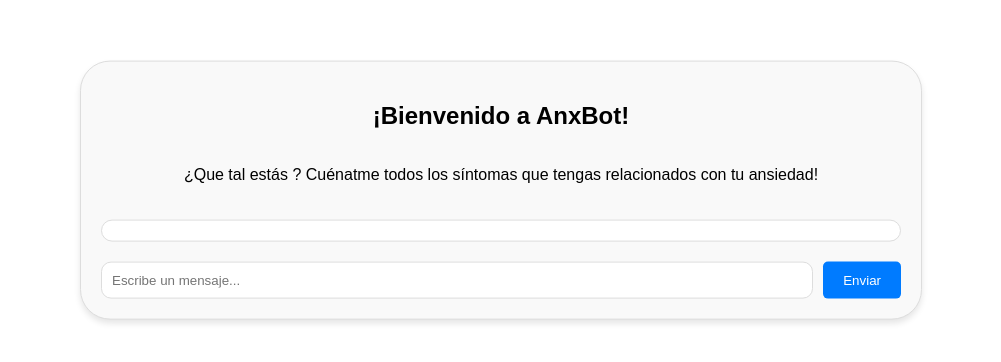
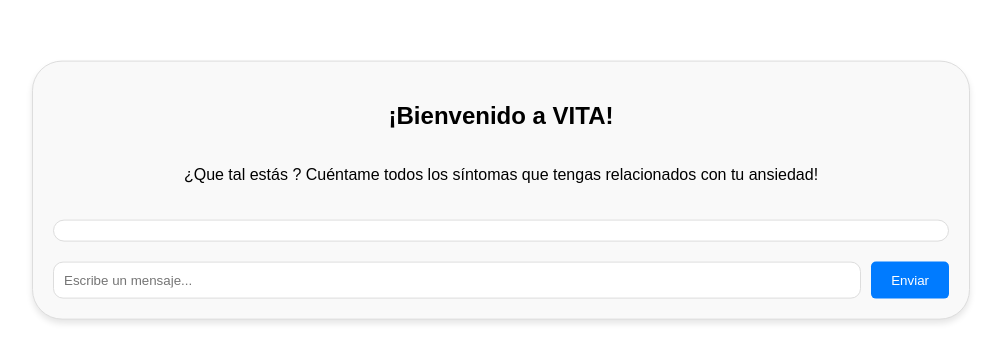
Before and after one commit to AlejandroGarciaMenor/TFG_GISI, a React (Create React App) app in the folder frontend/: page /chatbot in a window 1280 px wide. Shown: the part 210-572 px from the top of the page, without its empty margins (139-1140 px from the left). Built offline with nearby package versions, Linux system fonts and the light colour scheme.

Commit message:
cambios estilo chatbot (incluyendo fotoPerfil en session storage)

```diff
--- a/frontend/src/Chatbot.js
+++ b/frontend/src/Chatbot.js
@@ -8,7 +8,7 @@ Modal.setAppElement('#root');
 const Chatbot = () => {
   const userId = sessionStorage.getItem("id");
   const nombreUsuario = sessionStorage.getItem("nombre");
-  const imagenUsuario = sessionStorage.getItem("fotoPerfil") || "./images/default-user.png";
+  const imagenUsuario = sessionStorage.getItem("fotoPerfil") ? `https://localhost:5000${sessionStorage.getItem("fotoPerfil")}` : "./images/default-user.png";
   const imagenBot = "./images/chatbot.jpg";
   const [mensaje, setMensaje] = useState('');
   const [historial, setHistorial] = useState([]);
@@ -51,8 +51,8 @@ const Chatbot = () => {
   return (
     <div className='chatbot-container'>
       <div className='chatbot-header'>
-        <h2>¡Bienvenido a AnxBot!</h2>
-        <p>¿Que tal estás {nombreUsuario} ?  Cuénatme todos los síntomas que tengas relacionados con tu ansiedad!</p>
+        <h2>¡Bienvenido a VITA!</h2>
+        <p>¿Que tal estás {nombreUsuario} ?  Cuéntame todos los síntomas que tengas relacionados con tu ansiedad!</p>
       </div>
       <div className='chatbot-historial'>
         {historial.map((msg, idx) => (
@@ -68,6 +68,7 @@ const Chatbot = () => {
           type="text"
           value={mensaje}
           onChange={(e) => setMensaje(e.target.value)}
+          onKeyDown={(e => e.key === "Enter" ? handleEnviar() : null)}
           placeholder="Escribe un mensaje..."
         />
         <button onClick={handleEnviar}>Enviar</button>
--- a/frontend/src/components/DatosPerfilUsuario.js
+++ b/frontend/src/components/DatosPerfilUsuario.js
@@ -1,4 +1,4 @@
-import React, { useState } from "react";
+import React, { useState, useEffect } from "react";
 import axios from "axios";
 import "../styles/DatosPerfilUsuario.css";
 
@@ -13,6 +13,12 @@ const BloqueDatosUsuario = ({ usuario }) => {
     });
     const [fotoPerfil, setFotoPerfil] = useState(null);
     const [mensaje, setMensaje] = useState("");
+
+    useEffect(() => {
+        if (usuario.foto_perfil) {
+            sessionStorage.setItem("fotoPerfil", usuario.foto_perfil);
+        }
+    }, [usuario.foto_perfil]);
 
     const handleChange = (e) => {
         const { name, value } = e.target;
@@ -48,7 +54,10 @@ const BloqueDatosUsuario = ({ usuario }) => {
         }
 
         try {
-            await axios.put("https://localhost:5000/usuario", datosForm);
+            const response = await axios.put("https://localhost:5000/usuario", datosForm);
+            if(response.data.fotoPerfil){
+                sessionStorage.setItem("fotoPerfil", response.data.fotoPerfil);
+            }
             setEditando(false);
         } catch (error) {
             console.error("Error actualizando los datos del usuario", error);
--- a/frontend/src/styles/Chatbot.css
+++ b/frontend/src/styles/Chatbot.css
@@ -1,9 +1,7 @@
 .chatbot-container {
-    max-width: 800px;
     width: 70%;
     margin: 0 auto;
     padding: 20px;
-    font-family: Arial, sans-serif;
     border: 1px solid #ddd;
     border-radius: 30px;
     box-shadow: 0 4px 6px rgba(0, 0, 0, 0.1);
@@ -68,6 +66,7 @@
     height: 40px;
     border-radius: 50%;
     margin-right: 10px;
+    object-fit: cover;
 }
 
 .mensaje.usuario img {
@@ -79,7 +78,7 @@
     max-width: 70%;
     padding: 10px;
     border-radius: 10px;
-    font-size: 14px;
+    font-size: 18px;
     line-height: 1.5;
 }
 
```
Also changed, not shown: 2 other files (tests, documents, lock files or other folders).
